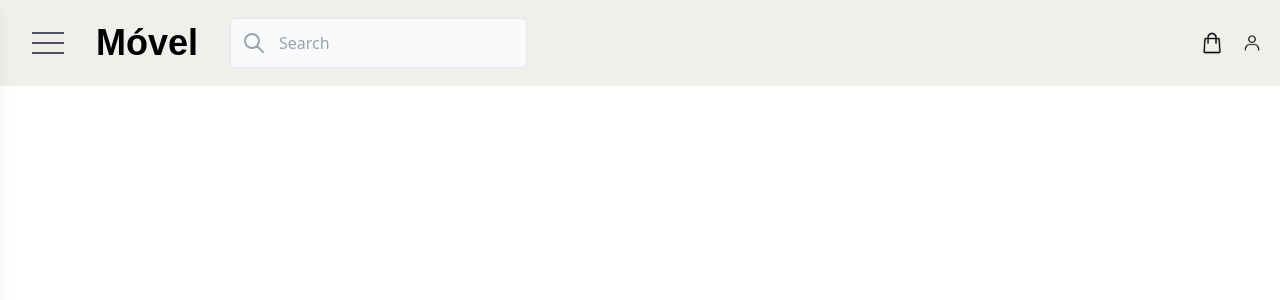
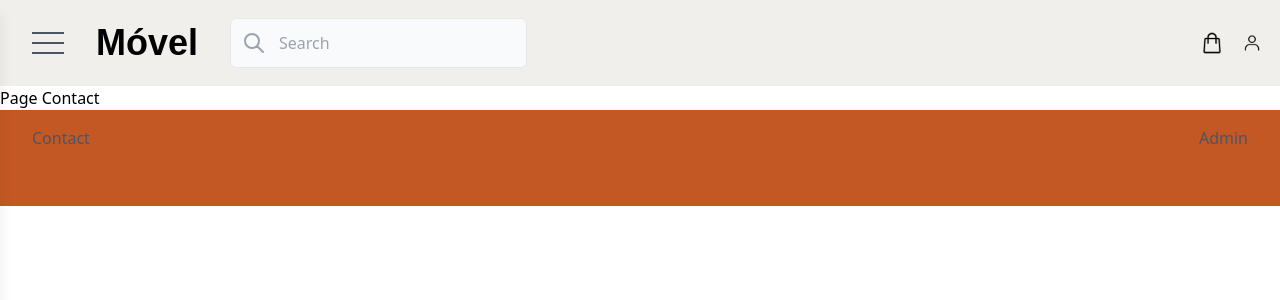
Before and after one commit to adatechschool/projet-plateforme-de-vente-de-meubles-cagemamavin, a React (Vite) app in the folder Front/: page /contact in a window 1280 px wide. Shown: the top 300 px of the page. Built offline with nearby package versions, Linux system fonts and the light colour scheme; a web font is replaced by a local one.

Commit message:
Ajout du footer

```diff
--- a/Front/package.json
+++ b/Front/package.json
@@ -5,6 +5,7 @@
   "type": "module",
   "scripts": {
     "dev": "vite",
+    "start":"vite",
     "build": "vite build",
     "lint": "eslint . --ext js,jsx --report-unused-disable-directives --max-warnings 0",
     "preview": "vite preview"
--- a/Front/src/App.jsx
+++ b/Front/src/App.jsx
@@ -1,6 +1,7 @@
 import { useState } from 'react'
 import { BrowserRouter as Router, Routes, Route } from "react-router-dom";
 import Home from "./pages/Home";
+import Footer from './components/Footer';
 import Catalogue from "./pages/Catalogue";
 import Canapes from "./pages/Canapes";
 import CanapeDetails from './pages/CanapeDetails';
@@ -12,14 +13,13 @@ import Panier from './pages/Panier';
 import Connexion from './pages/Connexion';
 import Header from './components/Header';
 import './index.css'
+import Admin from './pages/Admin';
+import Contact from './pages/Contact';
 
 function App() {
 
   return (
     <>
-
-
-
       <Router>
         <div>
           <header>
@@ -36,7 +36,12 @@ function App() {
           <Route path="/tables/:id" element={<TableDetails />} />
           <Route path="/panier" element={<Panier />} />
           <Route path="/connexion" element={<Connexion />} />
+          <Route path="/admin" element={< Admin />} />
+          <Route path="/contact" element={< Contact />} />
         </Routes>
+        <footer>
+          <Footer/>
+        </footer>
         </div>
       </Router>
     </>
--- /dev/null
+++ b/Front/src/components/Footer.jsx
@@ -0,0 +1,26 @@
+import React from 'react';
+import { Link } from 'react-router-dom';
+import '../index.css';
+
+const FooterComponent = () => {
+  return (
+    <footer className="bg-[#c45824] h-24 py-4 px-8 flex justify-between">
+      <ul className="flex justify-between w-full">
+
+        <li className="mr-4">
+          <Link to="/contact" className="text-gray-600 hover:text-gray-900">
+            Contact
+          </Link>
+        </li>
+
+        <li>
+          <Link to="/admin" className="text-gray-600 hover:text-gray-900">
+          Admin
+          </Link>
+        </li>
+      </ul>
+    </footer>
+  );
+};
+
+export default FooterComponent;
--- /dev/null
+++ b/Front/src/pages/Admin.jsx
@@ -0,0 +1,11 @@
+import React from 'react';
+
+const Admin = () => {
+    return (
+        <div>
+        Page Admin
+        </div>
+    );
+};
+
+export default Admin;
--- /dev/null
+++ b/Front/src/pages/Contact.jsx
@@ -0,0 +1,11 @@
+import React from 'react';
+
+const Contact = () => {
+    return (
+        <div>
+        Page Contact
+        </div>
+    );
+};
+
+export default Contact;
--- a/package.json
+++ b/package.json
@@ -10,7 +10,8 @@
   "license": "ISC",
   "dependencies": {
     "express": "^4.19.2",
-    "nodemon": "^3.1.4"
+    "nodemon": "^3.1.4",
+    "vite": "^5.3.2"
   },
   "devDependencies": {
     "autoprefixer": "^10.4.19",
```
Also changed, not shown: 1 other file (tests, documents, lock files or other folders). Lines whose indentation alone changed are shown as unchanged.
